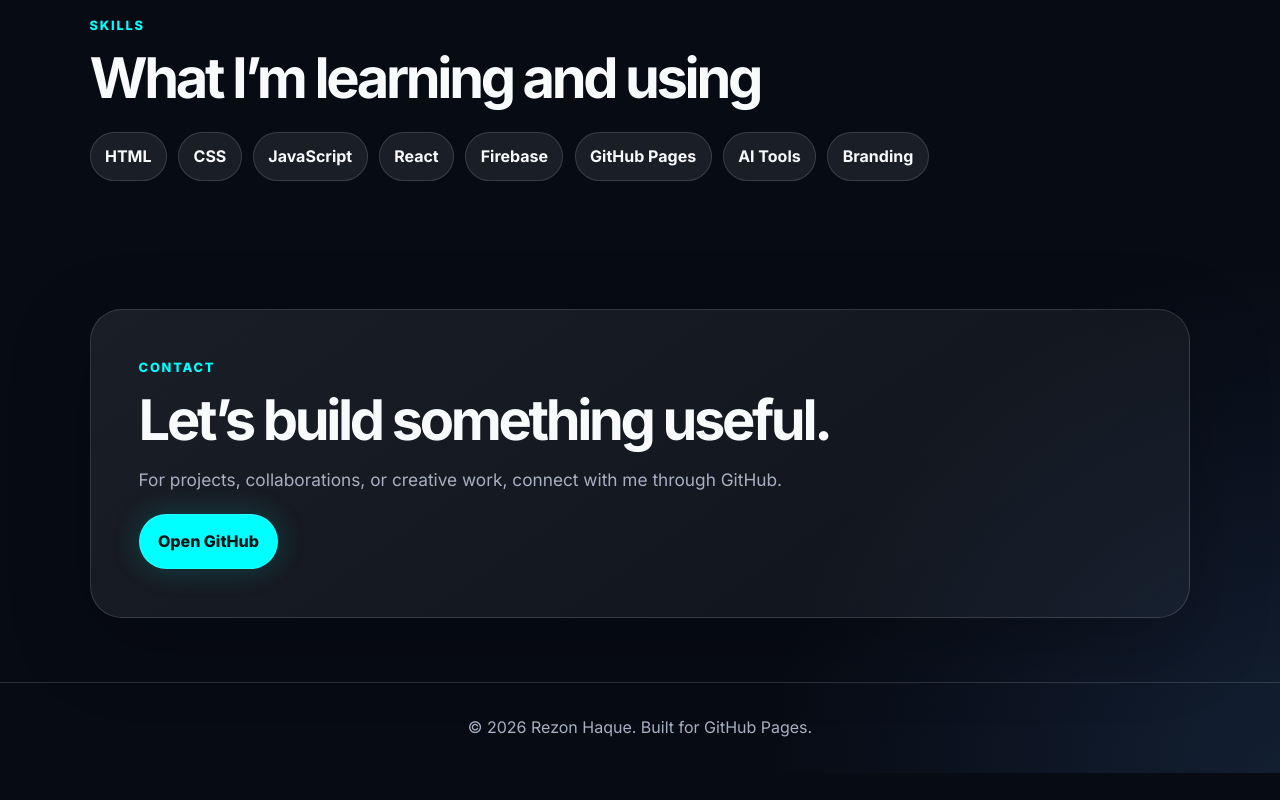
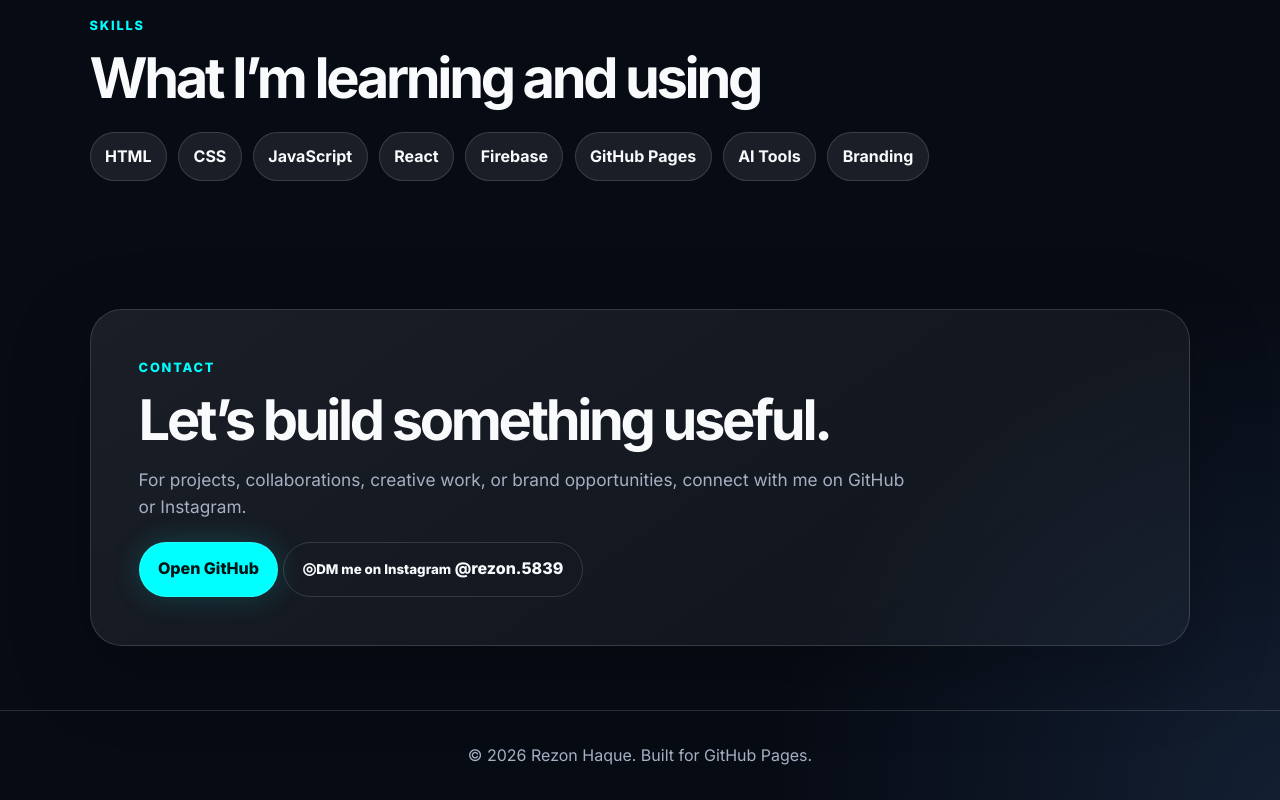
Before and after one commit to Rezon-Dev/Rezon-Portfolio, a plain HTML site: page index.html in a window 1280 px wide. Shown: the part 1521-2321 px from the top of the page. Before the commit the page ends 2294 px from the top, so only its background shows below. Drawn offline with Linux system fonts and the light colour scheme.

Commit message:
Add Instagram contact button

```diff
--- a/index.html
+++ b/index.html
@@ -82,8 +82,17 @@
     <section id="contact" class="section contact">
       <p class="section-kicker">Contact</p>
       <h2>Let’s build something useful.</h2>
-      <p class="section-text">For projects, collaborations, or creative work, connect with me through GitHub.</p>
-      <a class="btn primary" href="https://github.com/Rezon-Dev" target="_blank" rel="noopener">Open GitHub</a>
+      <p class="section-text">For projects, collaborations, creative work, or brand opportunities, connect with me on GitHub or Instagram.</p>
+      <div class="contact-actions">
+        <a class="btn primary" href="https://github.com/Rezon-Dev" target="_blank" rel="noopener">Open GitHub</a>
+        <a class="btn instagram" href="https://www.instagram.com/rezon.5839" target="_blank" rel="noopener" aria-label="Contact Rezon on Instagram">
+          <span class="ig-icon">◎</span>
+          <span>
+            <small>DM me on Instagram</small>
+            @rezon.5839
+          </span>
+        </a>
+      </div>
     </section>
   </main>
 
```
